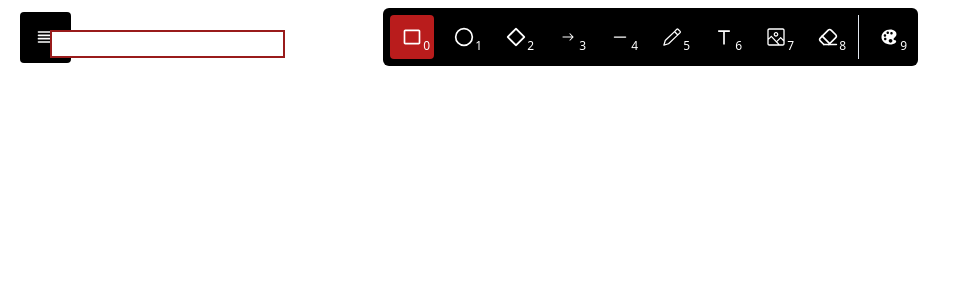
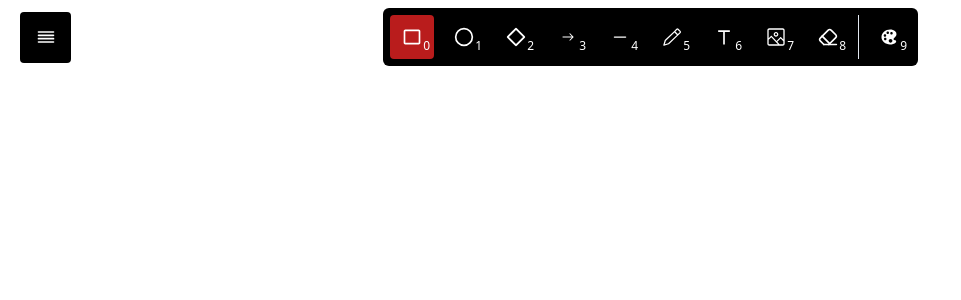
Before and after one commit to Washeem2002/DrawingBoard, a Next.js app: page / in a window 1280 px wide. Shown: the top 300 px of the page, without its empty margins (0-961 px from the left). Built offline with nearby package versions, Linux system fonts and the light colour scheme.

Commit message:
text sdf

```diff
--- a/src/app/componets/canvas.js
+++ b/src/app/componets/canvas.js
@@ -111,7 +111,7 @@ const Canvas=()=>{
 
 
       </canvas>
-      <input type="text" className="absolute left-[50px] top-[30px] border-2 border-red-800 " ref={input}></input>
+      <input type="text" className="absolute left-[50px] top-[30px] border-2 border-red-800 hidden" ref={input}></input>
       </div>
 
 
```
